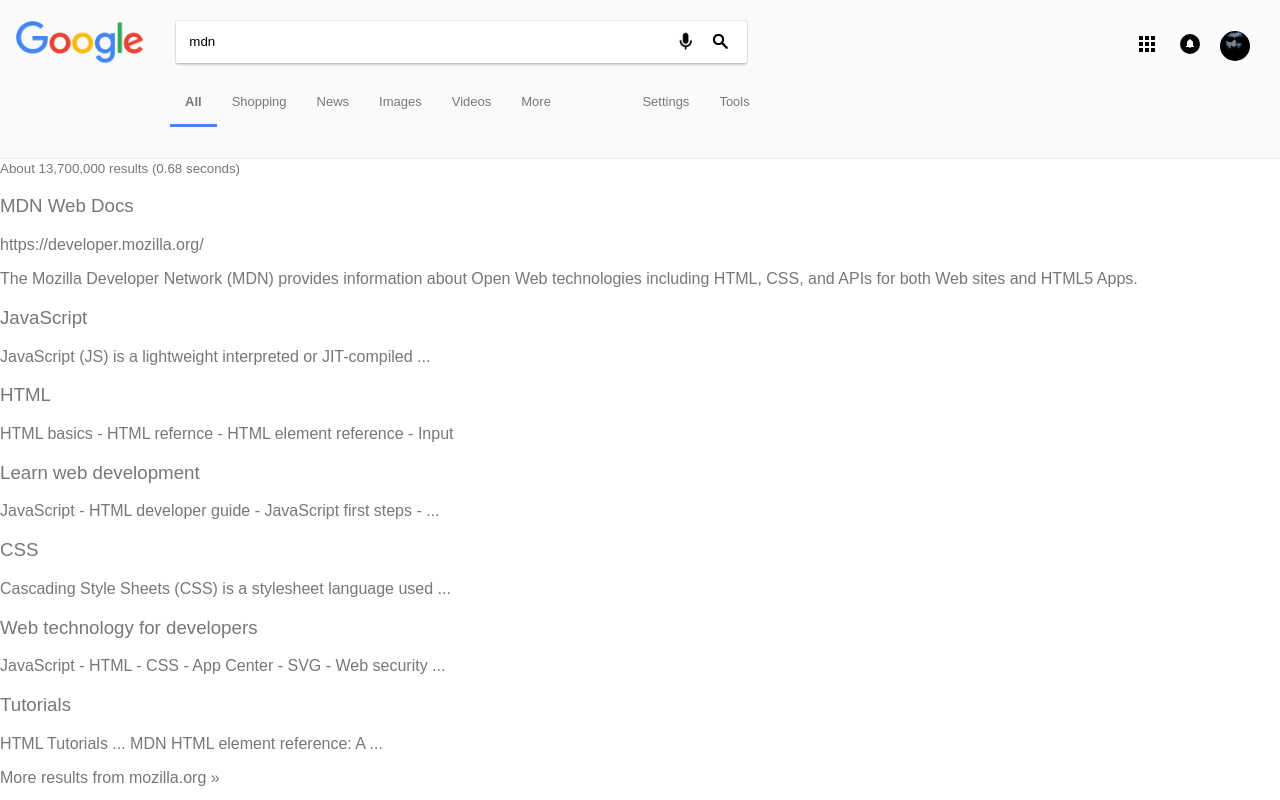
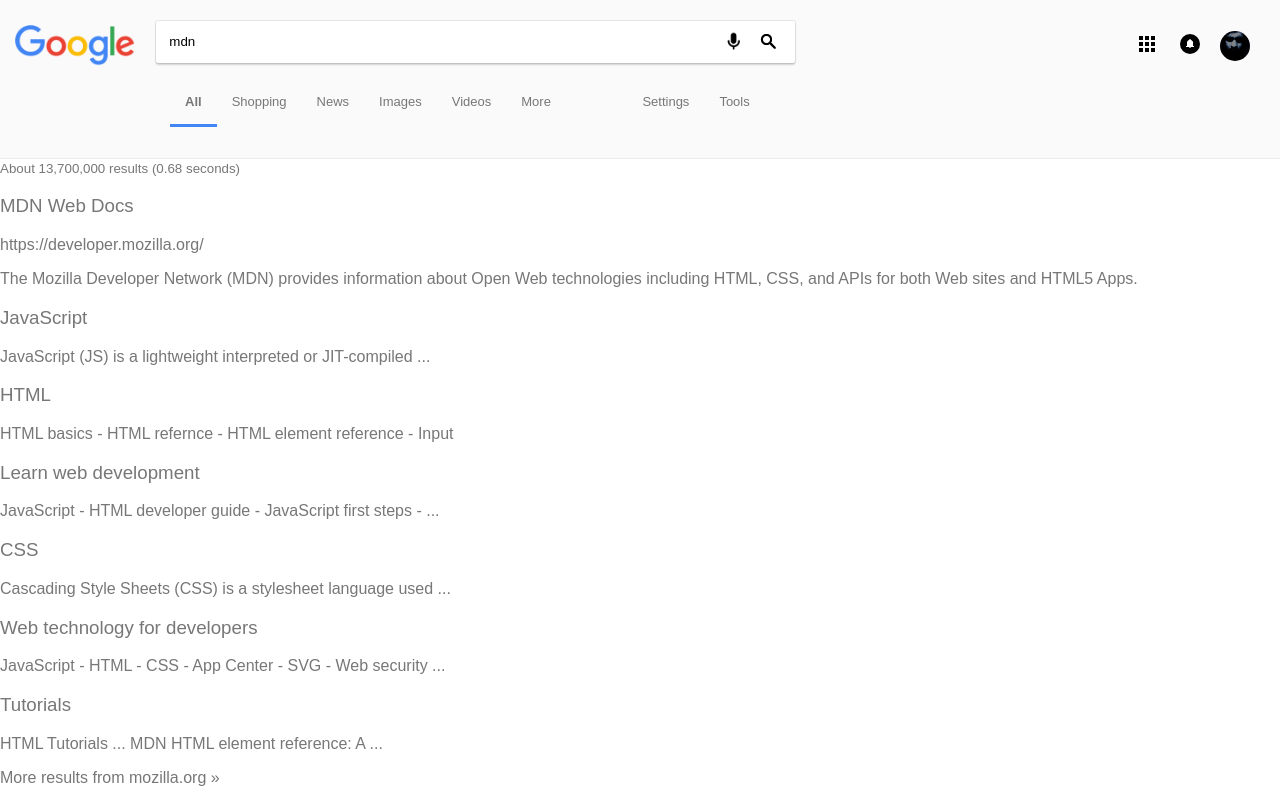
Before and after one commit to ehsanh06/google-homepage, a plain HTML site: page index.html in a window 1280 px wide. Shown: the top 800 px of the page. Drawn offline with Linux system fonts and the light colour scheme.

Commit message:
Cleaned up img/form styling

```diff
--- a/assets/css/style.css
+++ b/assets/css/style.css
@@ -32,7 +32,6 @@
 /*  Header
 ================== */
 header {
-    clear: both;
     width: 100%;
     border-bottom:1px solid #ebebeb;
     background-color: #fafafa;
@@ -41,22 +40,21 @@
 
 /* Logo  */
 header div.logo-container {
-    width: 10%;
+    width: 125px;
     float: left;
-    padding: 1em;
+    padding: 20px;
+    display: inline-flex;
+    margin-left: -5px
 }
 header div.logo-container a,
-header div.logo-container a > img#logo {
-    width: 100%;
-}
+header div.logo-container a > img#logo {  width: 120px; }
 
 /* Form  */
 header form {
-    width: 50%;
-    margin: 0 auto;
+    width: 720px;
+    margin: 0 -20px auto;
     padding: 1em;
-    text-align: left;
-    display: inline-block;
+    display: inline-flex;
 }
 header form > div#input-container { width: 100% }
 header form > div#input-container > input {
```
